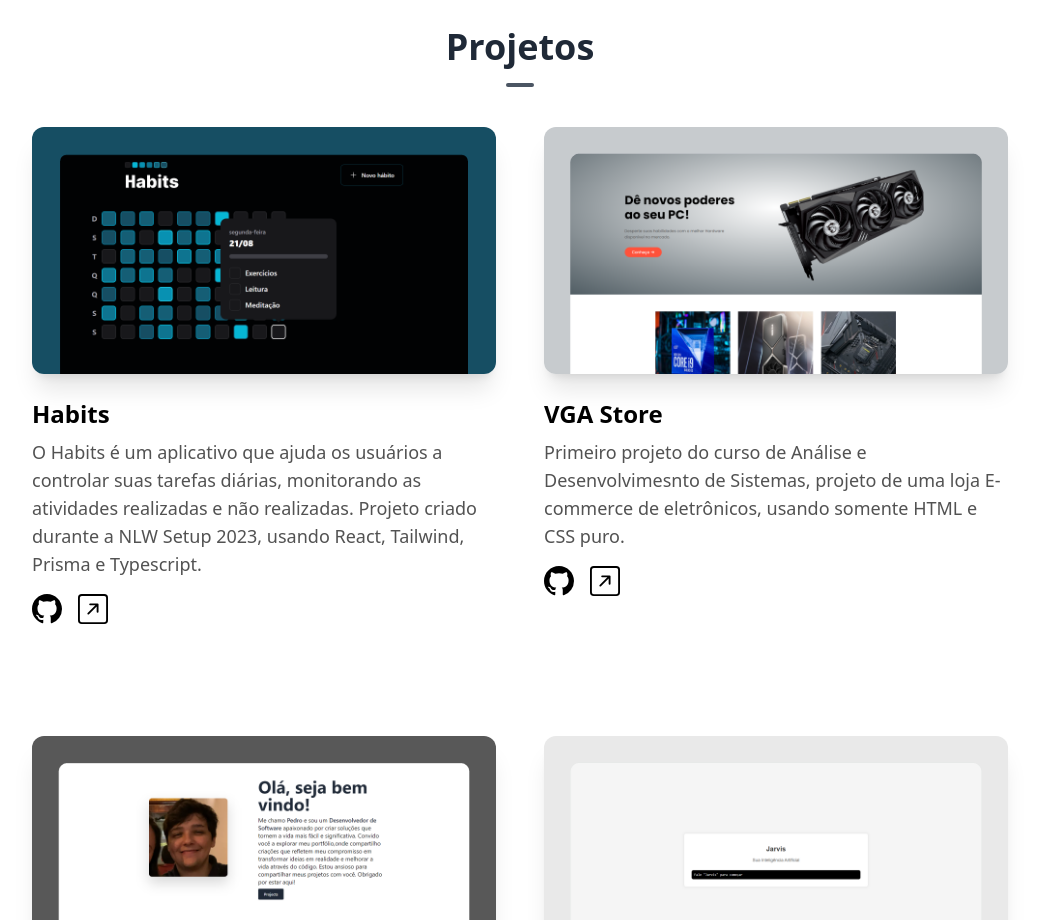
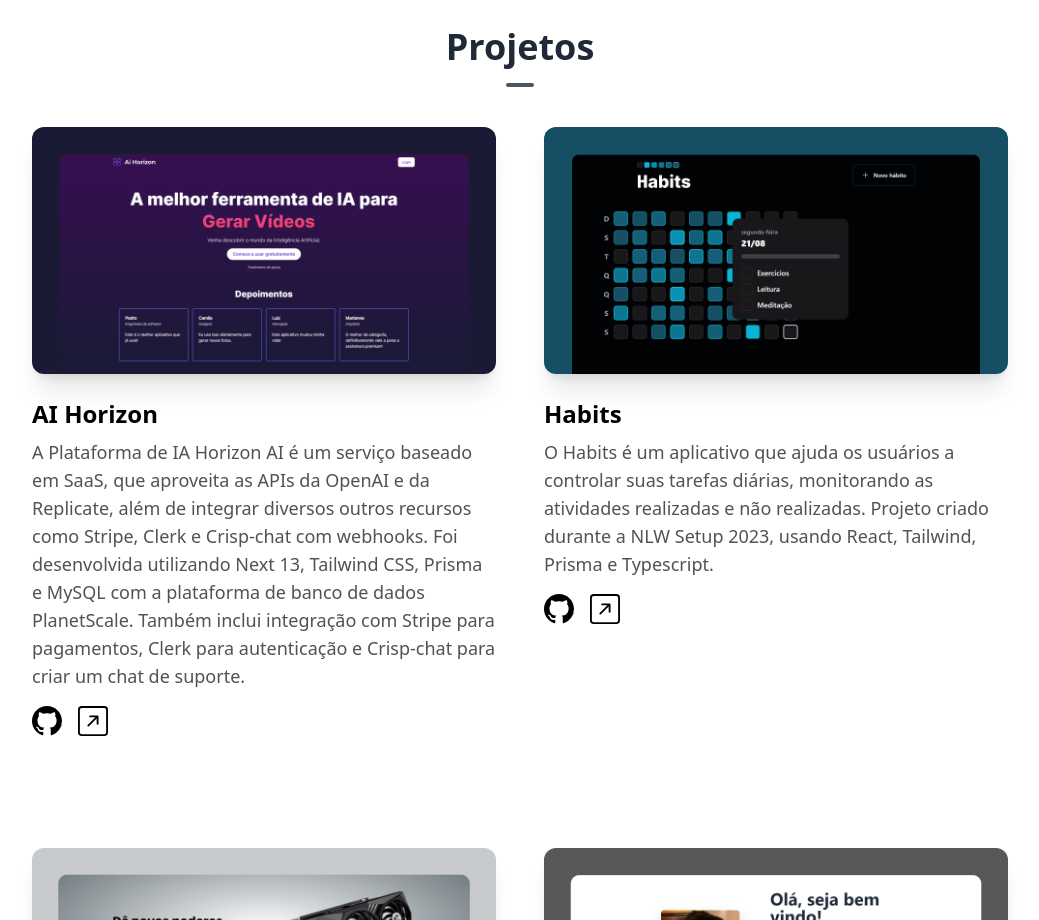
Before and after one commit to PedroLMaia/Portfolio, a Next.js app: page / in a window 1280 px wide. Shown: the part 1880-2800 px from the top of the page, without its empty margins (120-1159 px from the left). Built offline with nearby package versions, Linux system fonts and the light colour scheme.

Commit message:
AI Horizon adicionada ao portfólio.

```diff
--- a/components/ProjectsSection.tsx
+++ b/components/ProjectsSection.tsx
@@ -4,6 +4,14 @@
 import { BsGithub, BsArrowUpRightSquare } from "react-icons/bs"
 
 const projects = [
+  {
+    name: "AI Horizon",
+    description:
+      "A Plataforma de IA Horizon AI é um serviço baseado em SaaS, que aproveita as APIs da OpenAI e da Replicate, além de integrar diversos outros recursos como Stripe, Clerk e Crisp-chat com webhooks. Foi desenvolvida utilizando Next 13, Tailwind CSS, Prisma e MySQL com a plataforma de banco de dados PlanetScale. Também inclui integração com Stripe para pagamentos, Clerk para autenticação e Crisp-chat para criar um chat de suporte.",
+    image: "/ai-horizon.png",
+    github: "https://github.com/PedroLMaia/AIHorizon",
+    link: "https://ai-horizon.vercel.app/",
+  },
   {
     name: "Habits",
     description:
```
Also changed, not shown: public/ai-horizon.png (added).
